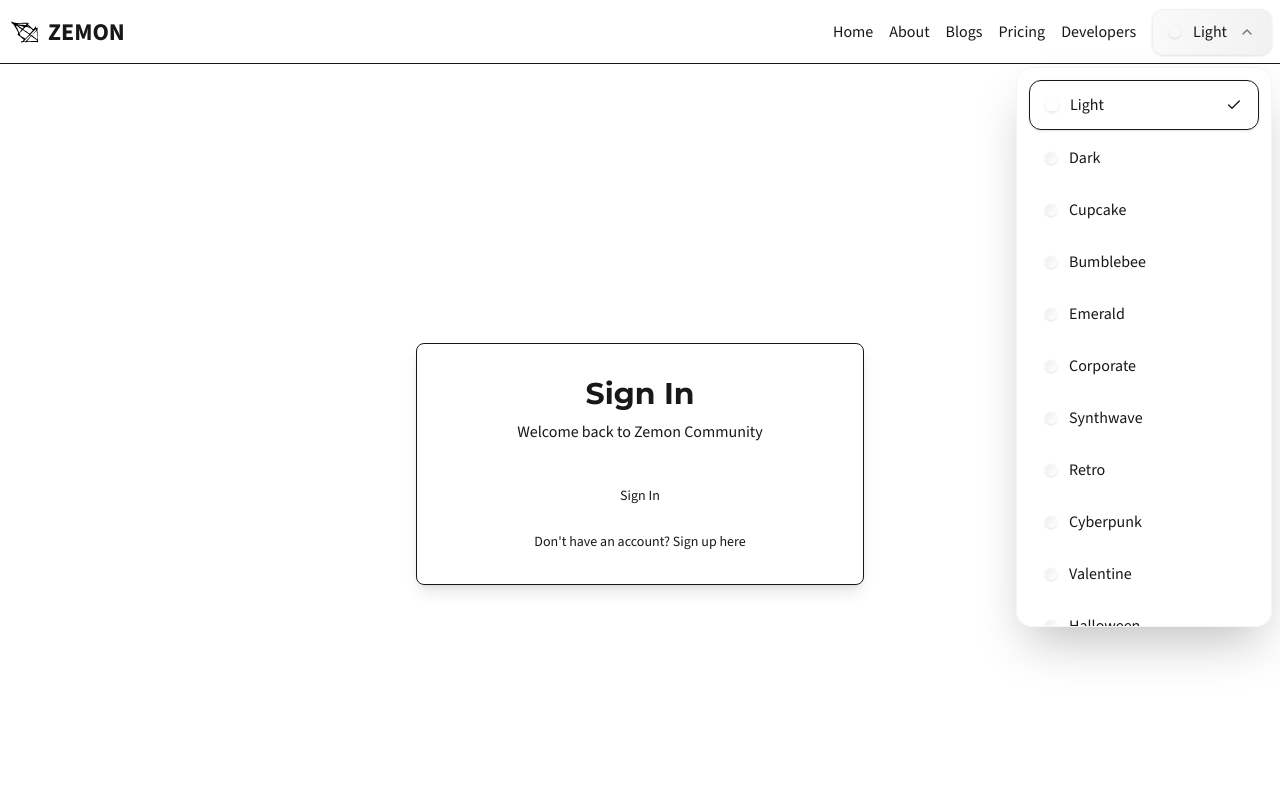
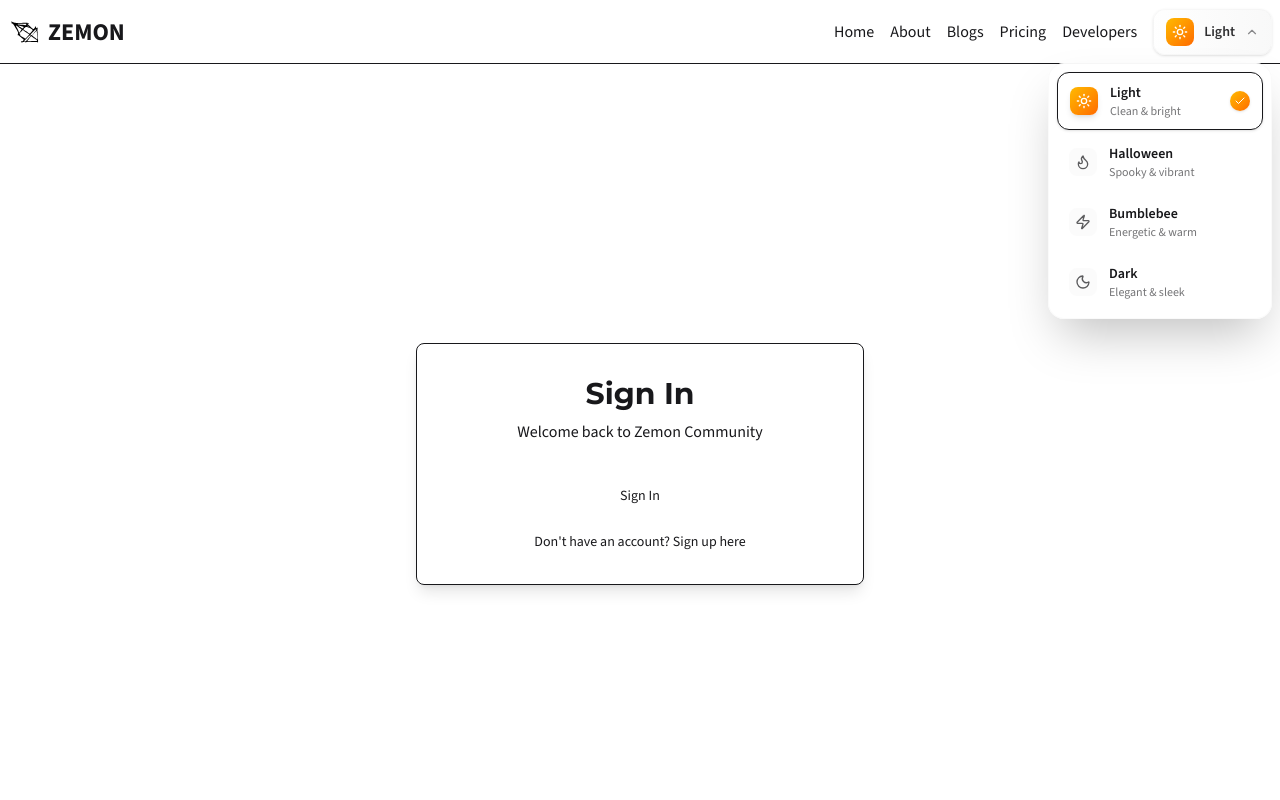
Before and after one commit to Zemon-tech/zemonDev, a React (Vite) app in the folder frontend/: page /signin in a window 1280 px wide. Both pictures are taken after a click on the button "Light". Shown: the top 800 px of the page. Built offline with nearby package versions, Linux system fonts and the light colour scheme; no server answers.

Commit message:
styled theme switcher

```diff
--- a/frontend/src/components/ui/ThemeSwitcher.tsx
+++ b/frontend/src/components/ui/ThemeSwitcher.tsx
@@ -1,46 +1,47 @@
 import { useState, useEffect, useRef } from "react";
-import { Check, ChevronDown } from "lucide-react";
+import { Check, ChevronDown, Sun, Moon, Zap, Flame } from "lucide-react";
 import { cn } from "@/lib/utils";
 import { useTheme } from "@/lib/ThemeContext";
 
 type Theme = {
   id: string;
   name: string;
+  icon: React.ReactNode;
+  description: string;
+  gradient: string;
 };
 
-// Ensure there's at least one theme
+// Curated premium themes with beautiful descriptions and icons
 const themes: Theme[] = [
-  { id: "light", name: "Light" },
-  { id: "dark", name: "Dark" },
-  { id: "cupcake", name: "Cupcake" },
-  { id: "bumblebee", name: "Bumblebee" },
-  { id: "emerald", name: "Emerald" },
-  { id: "corporate", name: "Corporate" },
-  { id: "synthwave", name: "Synthwave" },
-  { id: "retro", name: "Retro" },
-  { id: "cyberpunk", name: "Cyberpunk" },
-  { id: "valentine", name: "Valentine" },
-  { id: "halloween", name: "Halloween" },
-  { id: "garden", name: "Garden" },
-  { id: "forest", name: "Forest" },
-  { id: "aqua", name: "Aqua" },
-  { id: "lofi", name: "Lo-Fi" },
-  { id: "pastel", name: "Pastel" },
-  { id: "fantasy", name: "Fantasy" },
-  { id: "wireframe", name: "Wireframe" },
-  { id: "black", name: "Black" },
-  { id: "luxury", name: "Luxury" },
-  { id: "dracula", name: "Dracula" },
-  { id: "cmyk", name: "CMYK" },
-  { id: "autumn", name: "Autumn" },
-  { id: "business", name: "Business" },
-  { id: "acid", name: "Acid" },
-  { id: "lemonade", name: "Lemonade" },
-  { id: "night", name: "Night" },
-  { id: "coffee", name: "Coffee" },
-  { id: "winter", name: "Winter" },
+  {
+    id: "light",
+    name: "Light",
+    icon: <Sun className="w-4 h-4" />,
+    description: "Clean & bright",
+    gradient: "from-amber-400 to-orange-500"
+  },
+  {
+    id: "halloween",
+    name: "Halloween",
+    icon: <Flame className="w-4 h-4" />,
+    description: "Spooky & vibrant",
+    gradient: "from-orange-500 to-purple-600"
+  },
+  {
+    id: "bumblebee",
+    name: "Bumblebee",
+    icon: <Zap className="w-4 h-4" />,
+    description: "Energetic & warm",
+    gradient: "from-yellow-400 to-amber-500"
+  },
+  {
+    id: "dark",
+    name: "Dark",
+    icon: <Moon className="w-4 h-4" />,
+    description: "Elegant & sleek",
+    gradient: "from-slate-700 to-slate-900"
+  }
 ];
-
 
 export function ThemeSwitcher() {
   const { theme, setTheme } = useTheme();
@@ -69,46 +70,94 @@ export function ThemeSwitcher() {
     };
   }, [isOpen]);
 
-  // Find the current theme object or default to the first theme
-  // Using non-null assertion because we know themes array is not empty
+  // Find the current theme object or default to light
   const currentTheme = themes.find((t) => t.id === theme) || themes[0]!;
 
   return (
     <div className="relative z-[9999]" ref={dropdownRef}>
+      {/* Compact Theme Button */}
       <button
         onClick={() => setIsOpen(!isOpen)}
-        className="flex items-center gap-3 px-4 py-2.5 rounded-xl bg-gradient-to-r from-base-200/80 to-base-300/80 hover:from-base-200 hover:to-base-300 border border-base-300/50 shadow-sm hover:shadow-md transition-all duration-200 backdrop-blur-sm"
+        className="group flex items-center gap-2.5 px-3 py-2 rounded-xl bg-gradient-to-r from-base-100/90 to-base-200/90 hover:from-base-200/90 hover:to-base-300/90 border border-base-300/40 shadow-sm hover:shadow-lg transition-all duration-300 backdrop-blur-sm hover:scale-105 active:scale-95 theme-switcher-hover"
       >
-        <div className="w-3 h-3 rounded-full bg-gradient-to-br from-primary to-primary/60 shadow-sm"></div>
-        <span className="font-medium text-base-content">{currentTheme.name}</span>
-        <ChevronDown className={cn("h-4 w-4 transition-transform duration-200 text-base-content/60", isOpen ? "rotate-180" : "")} />
+        {/* Theme Icon with Gradient Background */}
+        <div className={cn(
+          "p-1.5 rounded-lg bg-gradient-to-br transition-all duration-300 group-hover:scale-110",
+          currentTheme.gradient
+        )}>
+          <div className="text-white">
+            {currentTheme.icon}
+          </div>
+        </div>
+
+        {/* Theme Name */}
+        <span className="font-semibold text-sm text-base-content/90 group-hover:text-base-content transition-colors duration-200">
+          {currentTheme.name}
+        </span>
+
+        {/* Chevron Icon */}
+        <ChevronDown className={cn(
+          "h-3.5 w-3.5 transition-all duration-300 text-base-content/50 group-hover:text-base-content/70",
+          isOpen ? "rotate-180" : ""
+        )} />
       </button>
 
+      {/* Premium Dropdown */}
       {isOpen && (
-        <div className="absolute right-0 mt-3 w-64 p-3 rounded-2xl shadow-2xl bg-base-100/95 border border-base-300/50 z-[9999] max-h-[70vh] overflow-y-auto backdrop-blur-xl">
-          <div className="grid grid-cols-1 gap-1">
-            {themes.map((t) => (
+        <div className="absolute right-0 mt-2 w-56 p-2 rounded-2xl shadow-2xl bg-base-100/95 border border-base-300/30 z-[9999] backdrop-blur-xl animate-in fade-in-0 zoom-in-95">
+          <div className="space-y-1">
+            {themes.map((t, index) => (
               <button
                 key={t.id}
                 className={cn(
-                  "flex items-center justify-between px-4 py-3 text-left rounded-xl hover:bg-base-200/80 transition-all duration-200 group",
-                  theme === t.id && "bg-gradient-to-r from-primary/20 to-primary/10 border border-primary/30 shadow-sm"
+                  "group w-full flex items-center gap-3 px-3 py-2.5 text-left rounded-xl transition-all duration-300 hover:bg-base-200/60 active:scale-95 scale-transition",
+                  theme === t.id && "bg-gradient-to-r from-primary/15 to-primary/5 border border-primary/20 shadow-sm"
                 )}
+                style={{
+                  animationDelay: `${index * 50}ms`,
+                  animationName: 'slide-in-from-right-2',
+                  animationDuration: '200ms',
+                  animationFillMode: 'both',
+                  animationTimingFunction: 'cubic-bezier(0.4, 0, 0.2, 1)'
+                }}
                 onClick={() => handleThemeChange(t.id)}
               >
-                <div className="flex items-center gap-3">
+                {/* Theme Icon */}
+                <div className={cn(
+                  "p-1.5 rounded-lg transition-all duration-200 group-hover:scale-110",
+                  theme === t.id
+                    ? `bg-gradient-to-br ${t.gradient} shadow-md`
+                    : "bg-base-200/60 group-hover:bg-base-300/60"
+                )}>
                   <div className={cn(
-                    "w-3 h-3 rounded-full shadow-sm transition-all duration-200",
-                    theme === t.id
-                      ? "bg-gradient-to-br from-primary to-primary/60 scale-110"
-                      : "bg-gradient-to-br from-base-300 to-base-400 group-hover:from-base-200 group-hover:to-base-300"
-                  )}></div>
-                  <span className={cn(
-                    "font-medium transition-colors duration-200",
-                    theme === t.id ? "text-primary" : "text-base-content group-hover:text-base-content/80"
-                  )}>{t.name}</span>
+                    "transition-colors duration-200",
+                    theme === t.id ? "text-white" : "text-base-content/70 group-hover:text-base-content"
+                  )}>
+                    {t.icon}
+                  </div>
                 </div>
-                {theme === t.id && <Check className="h-4 w-4 text-primary" />}
+
+                {/* Theme Info */}
+                <div className="flex-1 min-w-0">
+                  <div className="font-semibold text-sm text-base-content group-hover:text-base-content/90 transition-colors duration-200">
+                    {t.name}
+                  </div>
+                  <div className="text-xs text-base-content/60 group-hover:text-base-content/70 transition-colors duration-200 truncate">
+                    {t.description}
+                  </div>
+                </div>
+
+                {/* Check Icon */}
+                {theme === t.id && (
+                  <div className="flex-shrink-0">
+                    <div className={cn(
+                      "p-1 rounded-full bg-gradient-to-br shadow-sm",
+                      t.gradient
+                    )}>
+                      <Check className="h-3 w-3 text-white" />
+                    </div>
+                  </div>
+                )}
               </button>
             ))}
           </div>
--- a/frontend/src/index.css
+++ b/frontend/src/index.css
@@ -1084,3 +1084,112 @@ aside a.active {
     height: 192px; /* Full height on desktop */
   }
 }
+
+/* Premium Animation Utilities for Theme Switcher */
+@keyframes fade-in-0 {
+  from {
+    opacity: 0;
+  }
+  to {
+    opacity: 1;
+  }
+}
+
+@keyframes zoom-in-95 {
+  from {
+    opacity: 0;
+    transform: scale(0.95);
+  }
+  to {
+    opacity: 1;
+    transform: scale(1);
+  }
+}
+
+@keyframes slide-in-from-top-2 {
+  from {
+    opacity: 0;
+    transform: translateY(-0.5rem);
+  }
+  to {
+    opacity: 1;
+    transform: translateY(0);
+  }
+}
+
+@keyframes slide-in-from-right-2 {
+  from {
+    opacity: 0;
+    transform: translateX(0.5rem);
+  }
+  to {
+    opacity: 1;
+    transform: translateX(0);
+  }
+}
+
+.animate-in {
+  animation-fill-mode: both;
+}
+
+.fade-in-0 {
+  animation-name: fade-in-0;
+  animation-duration: 200ms;
+  animation-timing-function: cubic-bezier(0.4, 0, 0.2, 1);
+}
+
+.zoom-in-95 {
+  animation-name: zoom-in-95;
+  animation-duration: 200ms;
+  animation-timing-function: cubic-bezier(0.4, 0, 0.2, 1);
+}
+
+.slide-in-from-top-2 {
+  animation-name: slide-in-from-top-2;
+  animation-duration: 200ms;
+  animation-timing-function: cubic-bezier(0.4, 0, 0.2, 1);
+}
+
+.slide-in-from-right-2 {
+  animation-name: slide-in-from-right-2;
+  animation-duration: 200ms;
+  animation-timing-function: cubic-bezier(0.4, 0, 0.2, 1);
+}
+
+/* Enhanced hover effects for theme switcher */
+.theme-switcher-hover {
+  transition: all 0.3s cubic-bezier(0.4, 0, 0.2, 1);
+}
+
+.theme-switcher-hover:hover {
+  transform: translateY(-1px);
+  box-shadow: 0 10px 25px -5px rgba(0, 0, 0, 0.1), 0 4px 6px -2px rgba(0, 0, 0, 0.05);
+}
+
+/* Premium gradient animations */
+.gradient-animate {
+  background-size: 200% 200%;
+  animation: gradient-shift 3s ease infinite;
+}
+
+@keyframes gradient-shift {
+  0%, 100% {
+    background-position: 0% 50%;
+  }
+  50% {
+    background-position: 100% 50%;
+  }
+}
+
+/* Smooth scale transitions */
+.scale-transition {
+  transition: transform 0.2s cubic-bezier(0.4, 0, 0.2, 1);
+}
+
+.scale-transition:hover {
+  transform: scale(1.05);
+}
+
+.scale-transition:active {
+  transform: scale(0.95);
+}
```
